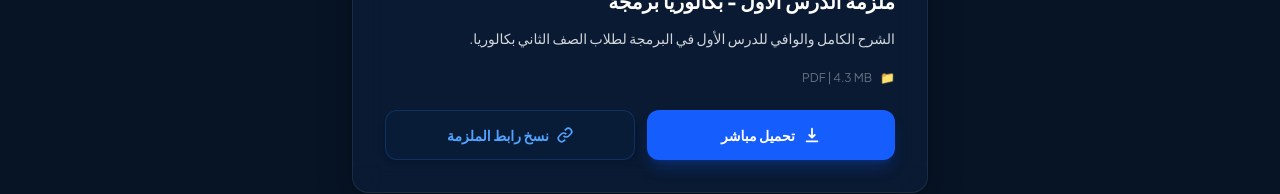
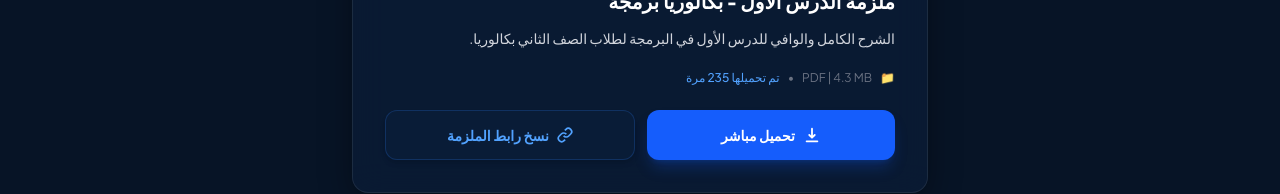
Before and after one commit to Youssef-Hatem-Saber/portfolio, a React (Vite) app: page /courses in a window 1280 px wide. Shown: the part 515-709 px from the top of the page. Built offline with nearby package versions, Linux system fonts and the light colour scheme; no server answers.

Commit message:
style: display booklet download count in metadata, initialize default counts

```diff
--- a/src/components/CoursesPage.tsx
+++ b/src/components/CoursesPage.tsx
@@ -17,7 +17,9 @@ const CoursesPage: React.FC = () => {
   const [selectedWebLevel, setSelectedWebLevel] = useState<string>('Web01');
   const [copiedId, setCopiedId] = useState<string | null>(null);
   const [highlightedBookletId, setHighlightedBookletId] = useState<string | null>(null);
-  const [downloadCounts, setDownloadCounts] = useState<Record<string, number>>({});
+  const [downloadCounts, setDownloadCounts] = useState<Record<string, number>>({
+    'lesson-1': 235
+  });
 
   const booklets: Booklet[] = [
     {
@@ -203,9 +205,11 @@ const CoursesPage: React.FC = () => {
                     <p className="text-gray-300 text-sm leading-relaxed mb-5">
                       {booklet.description}
                     </p>
-                    <div className="text-xs text-gray-500 flex items-center gap-2">
+                    <div className="text-xs text-gray-500 flex items-center gap-2 flex-wrap">
                       <span>📁</span>
                       <span>{booklet.size}</span>
+                      <span>•</span>
+                      <span className="text-blue-400 font-medium">تم تحميلها {downloadCounts[booklet.id] ?? 235} مرة</span>
                     </div>
                   </div>
 
@@ -221,11 +225,6 @@ const CoursesPage: React.FC = () => {
                         <path fillRule="evenodd" d="M3 17a1 1 0 011-1h12a1 1 0 110 2H4a1 1 0 01-1-1zm3.293-7.707a1 1 0 011.414 0L9 10.586V3a1 1 0 112 0v7.586l1.293-1.293a1 1 0 111.414 1.414l-3 3a1 1 0 01-1.414 0l-3-3a1 1 0 010-1.414z" clipRule="evenodd" />
                       </svg>
                       <span>تحميل مباشر</span>
-                      {downloadCounts[booklet.id] !== undefined && (
-                        <span className="bg-white/20 text-white text-xs px-2 py-0.5 rounded-full border border-white/30">
-                          {downloadCounts[booklet.id]}
-                        </span>
-                      )}
                     </a>
 
                     <button
--- a/src/components/Hero.tsx
+++ b/src/components/Hero.tsx
@@ -24,7 +24,7 @@ const Hero: React.FC = () => {
     profilePicture: '/assets/Youssef pic.jpeg',
     resumeUrl: '#'
   });
-  const [downloadCount, setDownloadCount] = useState<number | null>(null);
+  const [downloadCount, setDownloadCount] = useState<number | null>(125);
 
   useEffect(() => {
     api.get('/heroes')
```
